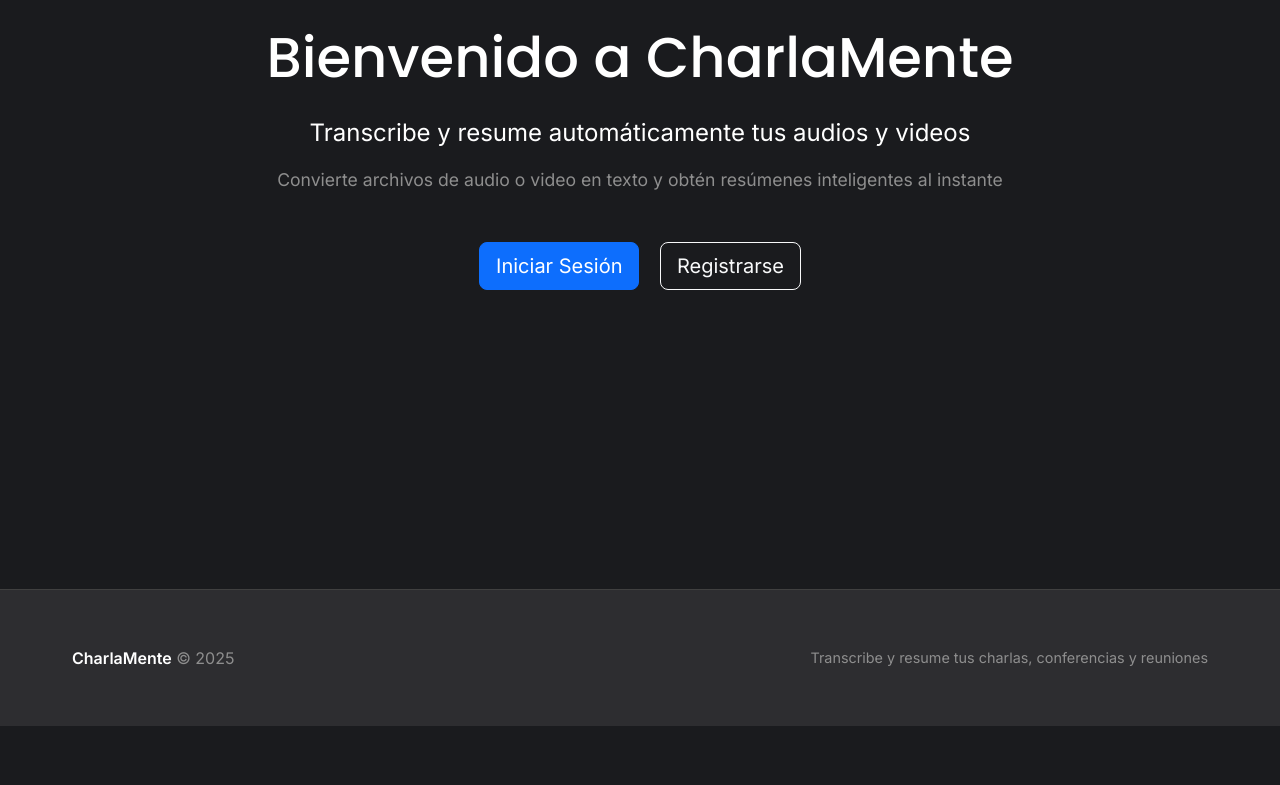
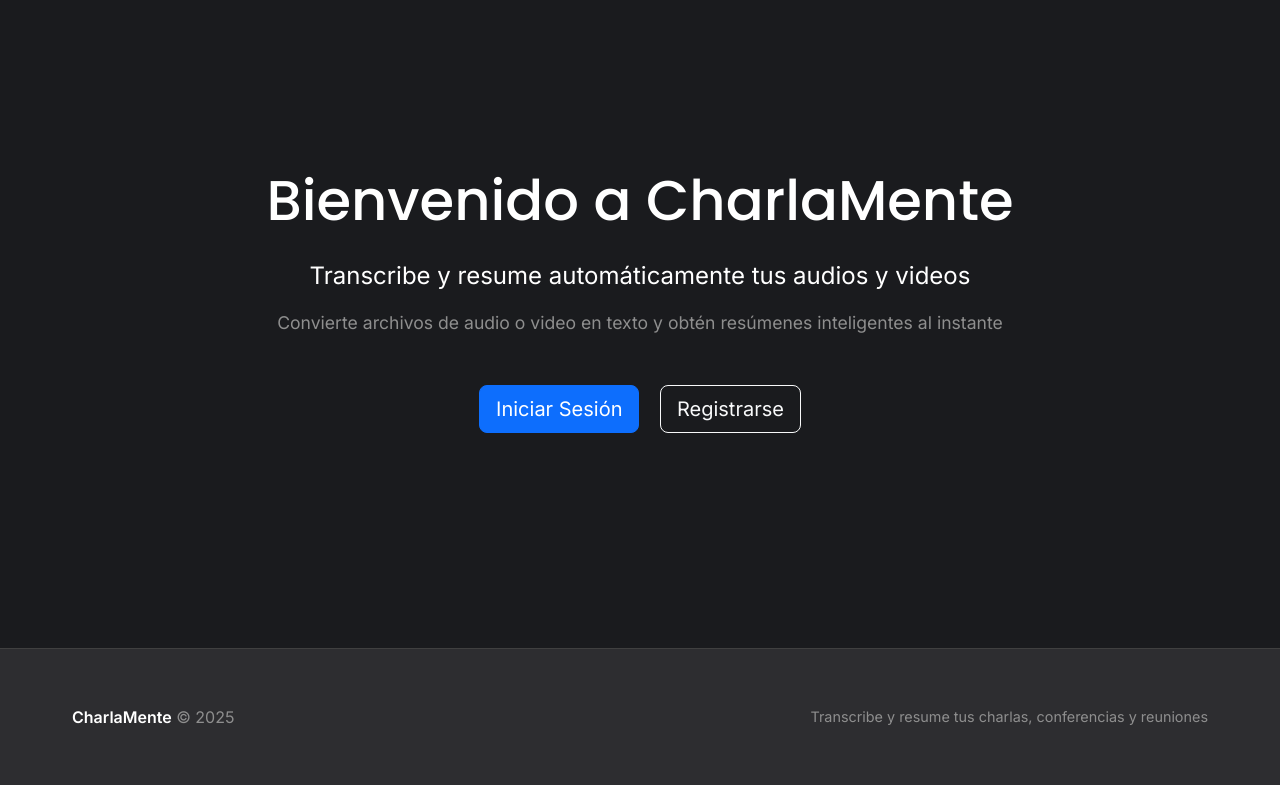
Before and after one commit to Jaolmos/charlamente-django, a Django app: page / in a window 1280 px wide. Shown: the part 74-859 px from the top of the page. Before the commit the page ends 800 px from the top, so only its background shows below. Run offline with Django 5.2, Linux system fonts and the light colour scheme; parts of the project's set-up code (start-up, migrations or seed data) failed here and were passed over.

Commit message:
style: centrar contenido vertical en página principal

```diff
--- a/apps/talks/forms.py
+++ b/apps/talks/forms.py
@@ -5,6 +5,9 @@ class TalkForm(forms.ModelForm):
     class Meta:
         model = Talk
         fields = ['title', 'speaker', 'media_file']
+        labels = {
+            'title': 'Título'
+        }
         widgets = {
             'title': forms.TextInput(attrs={
                 'class': 'form-control',
--- a/static/css/style.css
+++ b/static/css/style.css
@@ -598,3 +598,11 @@ h1, h2, h3, h4, h5, h6 {
     border-color: #7289da !important;
     box-shadow: 0 0 0 0.2rem rgba(114, 137, 218, 0.25) !important;
 }
+
+/* Centrado vertical para la página principal */
+.home-container {
+    min-height: calc(100vh - 200px);  /* Altura total menos header y footer */
+    display: flex;
+    align-items: center;
+    justify-content: center;
+}
```
